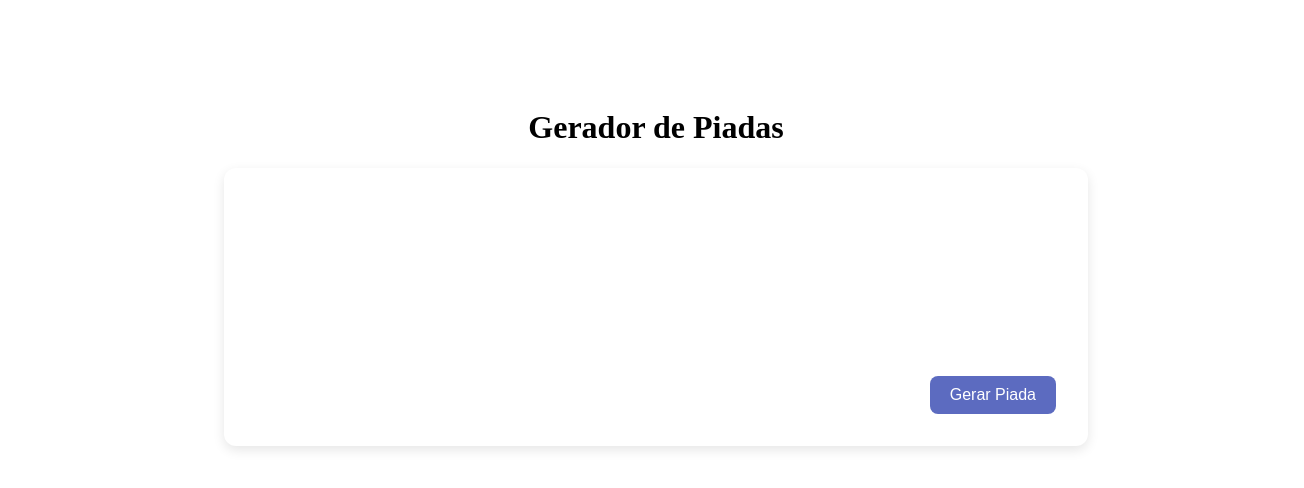
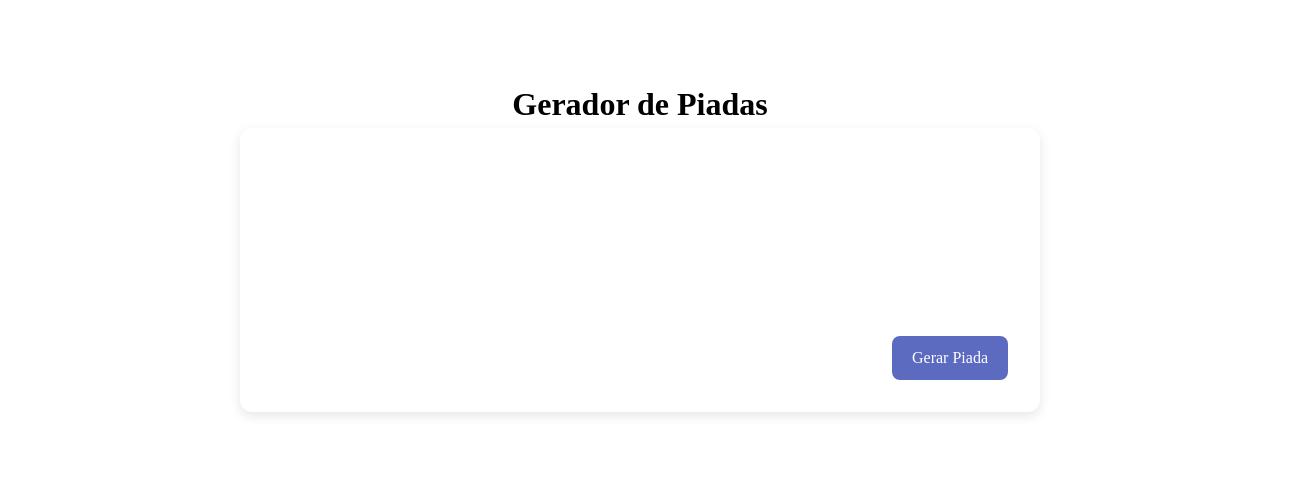
Before and after one commit to viniciusxpb/joker, an Angular app: page / in a window 1280 px wide. Shown: the top 488 px of the page, 1304 px wide, since content can reach past the window. Built offline with nearby package versions, Linux system fonts and the light colour scheme.

Commit message:
inserido reset css

```diff
--- a/src/styles.scss
+++ b/src/styles.scss
@@ -1 +1,32 @@
-/* You can add global styles to this file, and also import other style files */
+/* 1. box-sizing */
+*, *::before, *::after {
+  box-sizing: border-box;
+}
+/* 2. reset margin */
+* {
+  margin: 0;
+}
+/* 3. animações acessíveis */
+@media (prefers-reduced-motion: no-preference) {
+  html {
+    interpolate-size: allow-keywords;
+  }
+}
+body {
+  line-height: 1.5;
+  -webkit-font-smoothing: antialiased;
+}
+img, picture, video, canvas, svg {
+  display: block;
+  max-width: 100%;
+}
+input, button, textarea, select {
+  font: inherit;
+}
+p, h1, h2, h3, h4, h5, h6 {
+  overflow-wrap: break-word;
+  text-wrap: balance;
+}
+#root, #__next {
+  isolation: isolate;
+}
```
